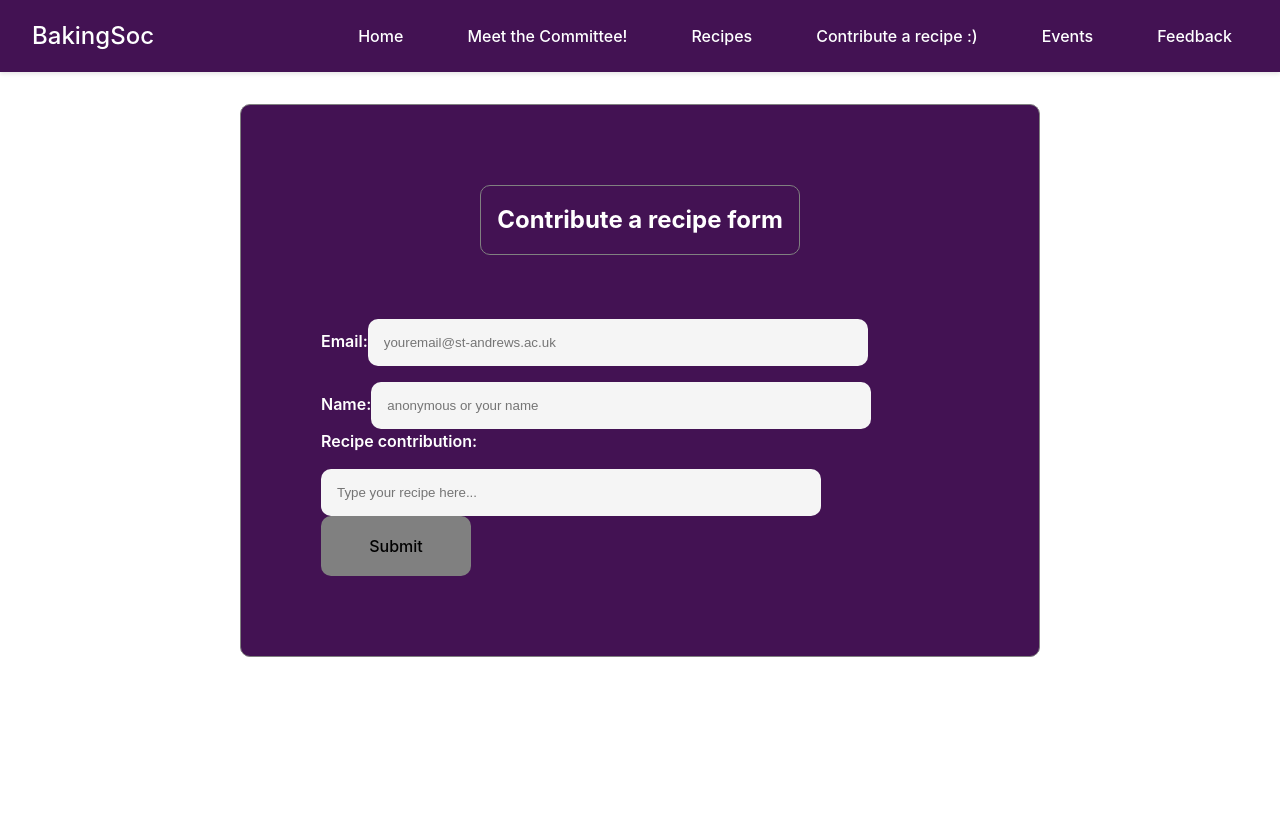
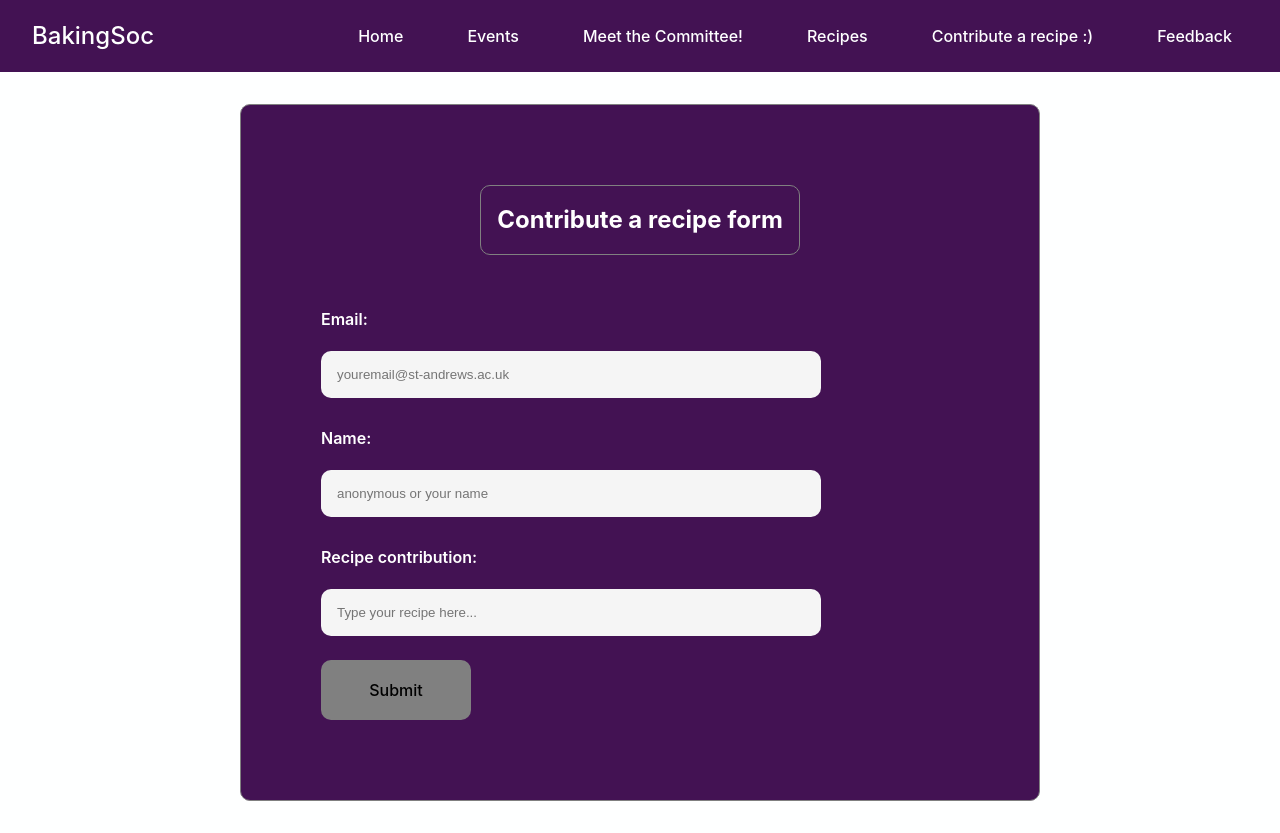
Before and after one commit to tamrachan/baking-soc-website, a React (Vite) app in the folder front-end/: page /contribution in a window 1280 px wide. Before the commit the page ends 800 px from the top, so only its background shows below. Built offline with nearby package versions, Linux system fonts and the light colour scheme.

Commit message:
Added baking soc logo with tilt

```diff
--- a/front-end/index.html
+++ b/front-end/index.html
@@ -2,7 +2,7 @@
 <html lang="en">
   <head>
     <meta charset="UTF-8" />
-    <link rel="icon" type="image/svg+xml" href="/vite.svg" />
+    <link rel="icon" type="image/svg+xml" href="/baking-soc-logo.png" />
     <meta name="viewport" content="width=device-width, initial-scale=1.0" />
     <title>Movie List</title>
   </head>
--- a/front-end/package.json
+++ b/front-end/package.json
@@ -10,8 +10,10 @@
     "preview": "vite preview"
   },
   "dependencies": {
+    "framer-motion": "^12.23.12",
     "react": "^19.1.0",
     "react-dom": "^19.1.0",
+    "react-parallax-tilt": "^1.7.306",
     "react-router-dom": "^7.7.0"
   },
   "devDependencies": {
--- a/front-end/src/components/NavBar.jsx
+++ b/front-end/src/components/NavBar.jsx
@@ -8,11 +8,17 @@ function NavBar() {
         </div>
         <div className="navbar-links">
             <Link to="/" className="nav-link">Home</Link>
+            <Link to="/events" className="nav-link">Events</Link>
             <Link to="/committee" className="nav-link">Meet the Committee!</Link>
             <Link to="/recipes" className="nav-link">Recipes</Link>
             <Link to="/contribution" className="nav-link">Contribute a recipe :)</Link>
-            <Link to="/events" className="nav-link">Events</Link>
             <Link to="/feedback" className="nav-link">Feedback</Link>
+            {/* <a href="#home">Home</a>
+            <a href="#events">Events</a>
+            <a href="#recipes">Recipes</a>
+            <a href="#contribution">Contribution</a>
+            <a href="#feedback">Feedback</a> */}
+
         </div>
     </nav>
 }
--- a/front-end/src/css/App.css
+++ b/front-end/src/css/App.css
@@ -1,3 +1,5 @@
+@import './colours.css';
+
 .main-content {
   flex: 1;
   padding: 2rem;
@@ -5,4 +7,5 @@
   width: 100%;
   display: flex;
   flex-direction: column;
+  background-color: var(--primary-white);
 }
--- a/front-end/src/css/Home.css
+++ b/front-end/src/css/Home.css
@@ -0,0 +1,6 @@
+.logo {
+  width: 200px;
+  display: block;
+  margin: 20px auto;
+  /* will-change: transform; */
+}
--- a/front-end/src/css/NavBar.css
+++ b/front-end/src/css/NavBar.css
@@ -1,5 +1,7 @@
+@import './colours.css';
+
 .navbar {
-  background-color: #431253;
+  background-color: var(--primary-purple);
   padding: 1rem 2rem;
   display: flex;
   justify-content: space-between;
@@ -25,7 +27,7 @@
 }
 
 .nav-link:hover {
-  background-color: rgba(255, 255, 255, 0.1);
+  background-color: var(--primary-purple);
 }
 
 @media (max-width: 768px) {
--- a/front-end/src/css/RecipeCard.css
+++ b/front-end/src/css/RecipeCard.css
@@ -1,8 +1,10 @@
+@import './colours.css';
+
 .recipe-card {
   position: relative;
   border-radius: 8px;
   overflow: hidden;
-  background-color: #1a1a1a;
+  background-color: var(--primary-purple);
   transition: transform 0.2s;
   height: 100%;
   display: flex;
--- /dev/null
+++ b/front-end/src/css/colours.css
@@ -0,0 +1,12 @@
+/* Theme colours */
+:root {
+  /* Primary colours */
+  --primary-black: #000000;
+  --primary-purple: #431253;
+  --primary-white: #FEFFFF;
+
+  /* Secondary colours */
+  --secondary-peach: #E19787;
+  --secondary-yellow: #DABB7B;
+  --secondary-brown: #4B3100;
+}
--- a/front-end/src/css/index.css
+++ b/front-end/src/css/index.css
@@ -1,11 +1,13 @@
+@import './colours.css';
+
 :root {
   font-family: Inter, system-ui, Avenir, Helvetica, Arial, sans-serif;
   line-height: 1.5;
   font-weight: 400;
 
   color-scheme: light dark;
-  color: rgba(255, 255, 255, 0.87);
-  background-color: #242424;
+  color: var(--primary-black);
+  background-color: var(--primary-white);
 
   font-synthesis: none;
   text-rendering: optimizeLegibility;
@@ -43,7 +45,7 @@ a {
   text-decoration: inherit;
 }
 a:hover {
-  color: #535bf2;
+  color: var(--secondary-peach);
 }
 
 h1 {
--- a/front-end/src/pages/Contribution.jsx
+++ b/front-end/src/pages/Contribution.jsx
@@ -1,5 +1,5 @@
 import { useState } from "react";
-import "../css/Feedback.css"
+import "../css/Feedback.css";
 
 function Contribution() {
     const [email, setEmail] = useState('');
@@ -15,7 +15,7 @@ function Contribution() {
         <div className="feedback">
             <div className="form-container">
                 <h2>Contribute a recipe form</h2>
-                <form className="contribution-form" onSubmit={handleSubmit}>
+                <form className="feedback-form" onSubmit={handleSubmit}>
                     <label htmlFor="email">Email:</label>
                     <input value={email} onChange={(e) => setEmail(e.target.value)} type="email" placeholder="youremail@st-andrews.ac.uk" id="email" name="email" />
                     <br></br>
```
Also changed, not shown: front-end/public/baking-soc-logo.png (added).
